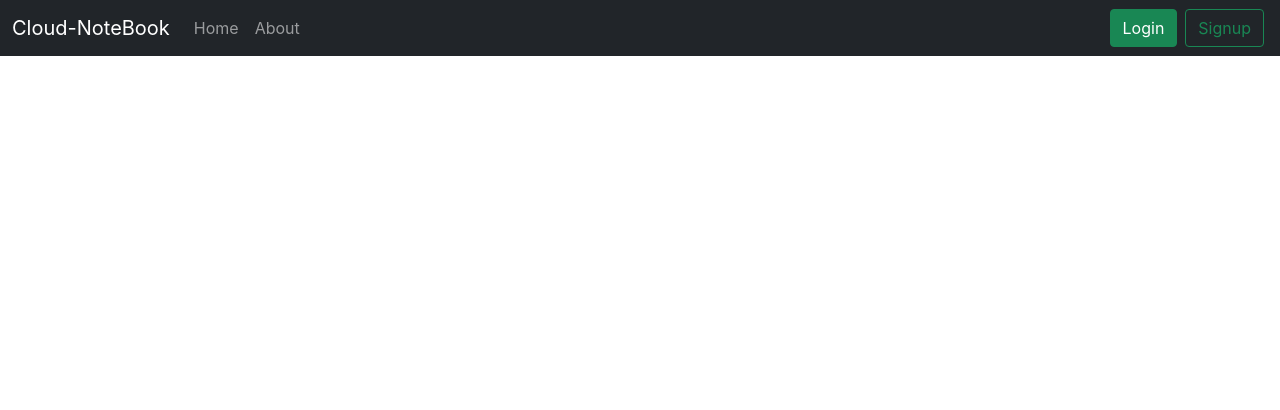
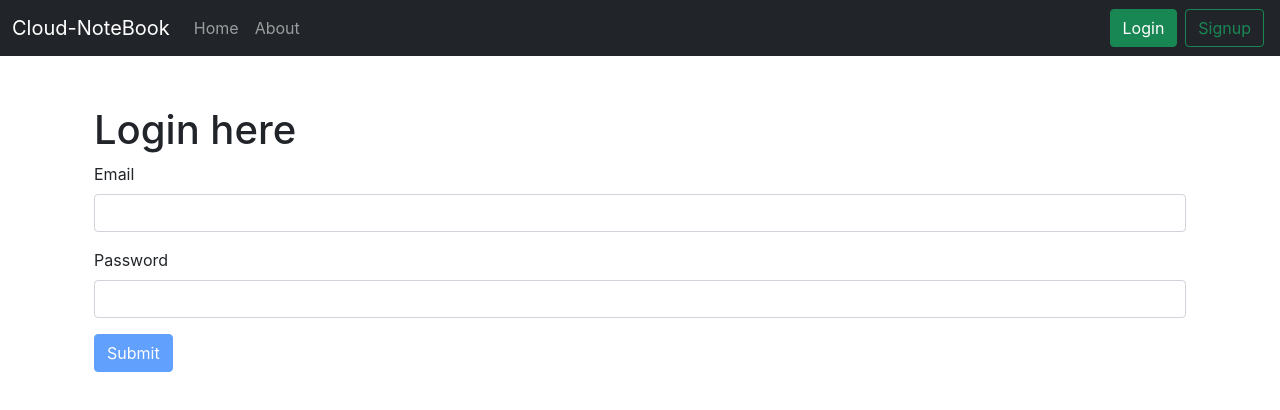
Before and after one commit to pavanbangera/React-cloud_notebook, a React (Create React App) app: page /login in a window 1280 px wide. Shown: the top 410 px of the page. Built offline with nearby package versions, Linux system fonts and the light colour scheme.

Commit message:
finalize

```diff
--- a/src/App.js
+++ b/src/App.js
@@ -26,9 +26,9 @@ function App () {
               <div className="container">
                 <Routes>
                   <Route exact path="/" element={<Home />}></Route>
-                  <Route exact path={`${process.env.REACT_APP_PORT_FRONT}/about`} element={<About />}></Route>
-                  <Route exact path={`${process.env.REACT_APP_PORT_FRONT}/login`} element={<Login />}></Route>
-                  <Route exact path={`${process.env.REACT_APP_PORT_FRONT}/signup`} element={<Signup />}></Route>
+                  <Route exact path="/about" element={<About />}></Route>
+                  <Route exact path="/login" element={<Login />}></Route>
+                  <Route exact path="/signup" element={<Signup />}></Route>
                 </Routes>
               </div>
             </AuthState>
```
